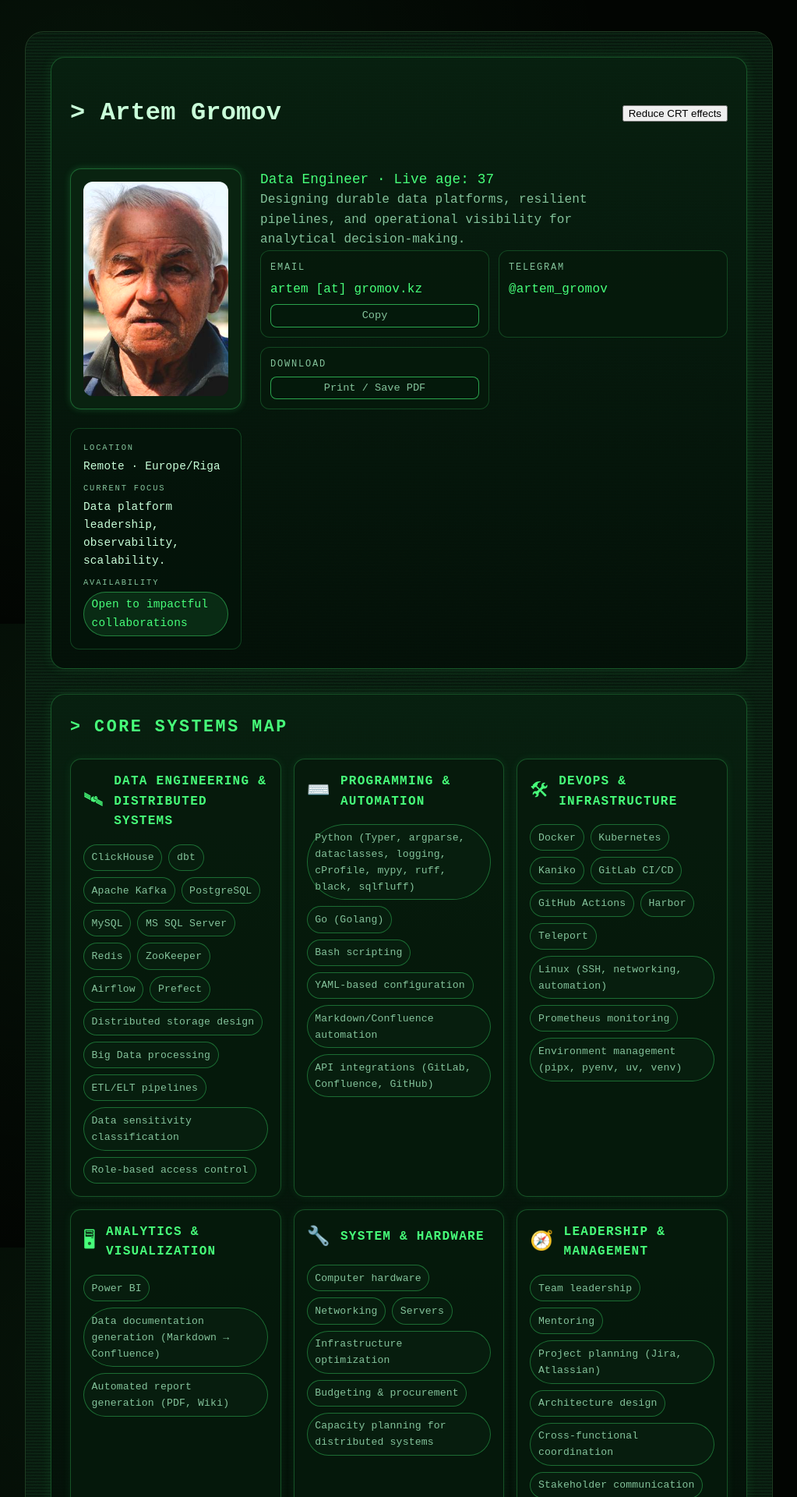
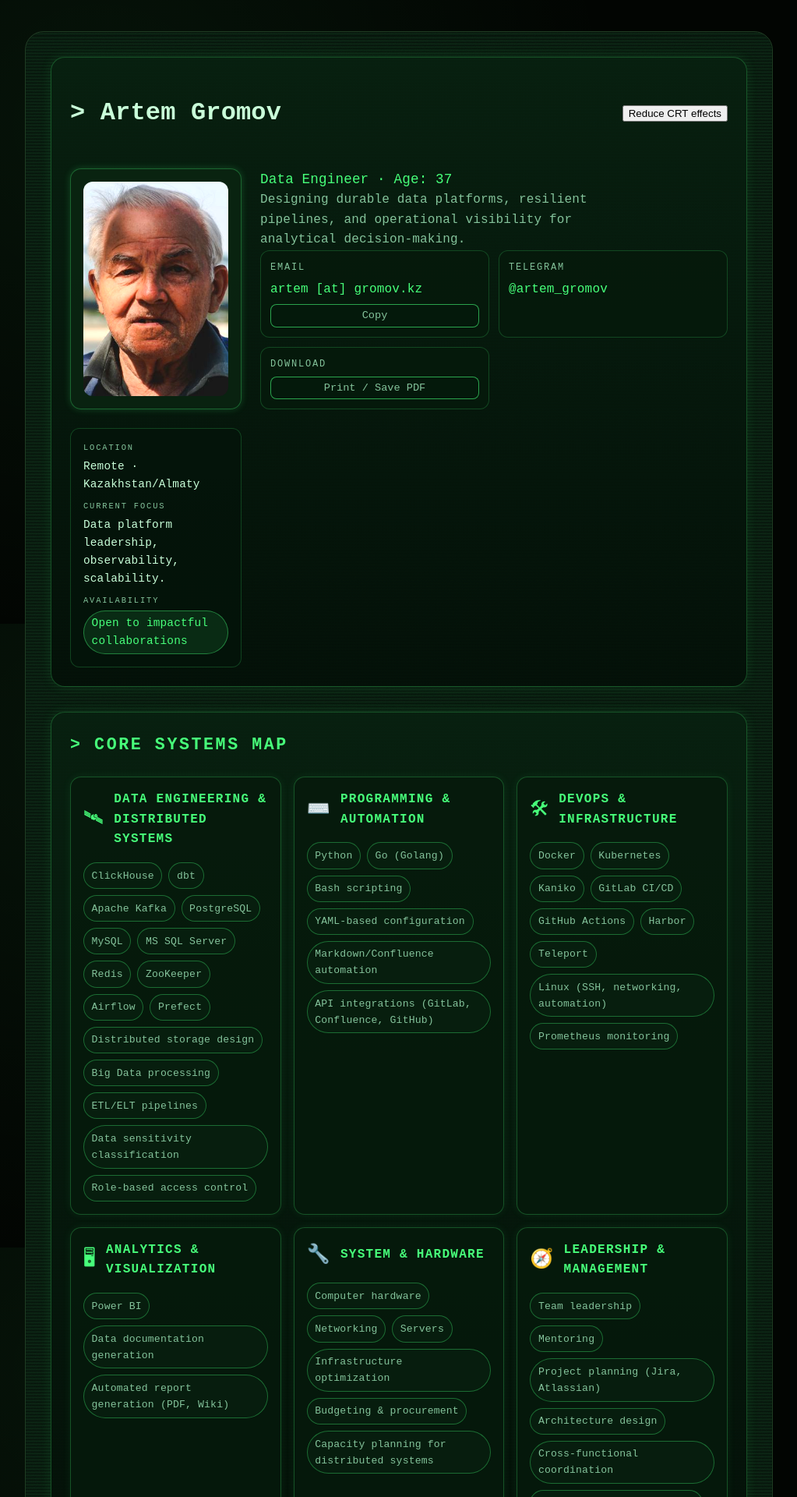
Before and after one commit to artem-gromov/gromov-kz, a PHP site: page / in a window 1280 px wide. Shown: the top 1920 px of the page at 78% size, without its empty margins (128-1151 px from the left). Run offline with PHP 8.4, Linux system fonts and the light colour scheme.

Commit message:
убрал лишнее

```diff
--- a/index.php
+++ b/index.php
@@ -37,7 +37,7 @@ $skillsGroups = [
         'title' => 'Programming & Automation',
         'icon' => '⌨️',
         'items' => [
-            'Python (Typer, argparse, dataclasses, logging, cProfile, mypy, ruff, black, sqlfluff)',
+            'Python',
             'Go (Golang)',
             'Bash scripting',
             'YAML-based configuration',
@@ -58,7 +58,6 @@ $skillsGroups = [
             'Teleport',
             'Linux (SSH, networking, automation)',
             'Prometheus monitoring',
-            'Environment management (pipx, pyenv, uv, venv)',
         ],
     ],
     [
@@ -66,7 +65,7 @@ $skillsGroups = [
         'icon' => '🖥',
         'items' => [
             'Power BI',
-            'Data documentation generation (Markdown → Confluence)',
+            'Data documentation generation',
             'Automated report generation (PDF, Wiki)',
         ],
     ],
@@ -226,22 +225,6 @@ function formatBytesToTB(?float $bytes): string
     <main id="main" class="main-content" role="main">
         <?php include __DIR__ . '/partials/skills.php'; ?>
         <?php include __DIR__ . '/partials/metrics.php'; ?>
-        <section class="panel optional-panels" aria-labelledby="optional-sections-title">
-            <div class="panel-header">
-                <h2 id="optional-sections-title" class="panel-title">> Transmission Buffer</h2>
-                <span class="caret" aria-hidden="true"></span>
-            </div>
-            <div class="panel-body optional-grid">
-                <?php foreach ($optionalSections as $sectionTitle => $placeholder): ?>
-                    <article class="optional-card">
-                        <header>
-                            <h3><?= htmlspecialchars($sectionTitle, ENT_QUOTES) ?></h3>
-                        </header>
-                        <p><?= htmlspecialchars($placeholder, ENT_QUOTES) ?></p>
-                    </article>
-                <?php endforeach; ?>
-            </div>
-        </section>
     </main>
     <?php include __DIR__ . '/partials/footer.php'; ?>
 </div>
--- a/partials/header.php
+++ b/partials/header.php
@@ -17,7 +17,7 @@
             <figcaption class="sr-only">Temporary avatar placeholder</figcaption>
         </figure>
         <div class="identity">
-            <p class="identity-title">Data Engineer · Live age: <span id="liveAge"><?= htmlspecialchars((string) $age, ENT_QUOTES) ?></span></p>
+            <p class="identity-title">Data Engineer · Age: <span id="liveAge"><?= htmlspecialchars((string) $age, ENT_QUOTES) ?></span></p>
             <p class="identity-subtitle">Designing durable data platforms, resilient pipelines, and operational visibility for analytical decision-making.</p>
             <div class="contact-grid" aria-label="Contact actions">
                 <div class="contact-item">
@@ -52,7 +52,7 @@
         <div class="status-panel" role="status">
             <div class="status-line">
                 <span class="status-label">Location</span>
-                <span class="status-value">Remote · Europe/Riga</span>
+                <span class="status-value">Remote · Kazakhstan/Almaty</span>
             </div>
             <div class="status-line">
                 <span class="status-label">Current Focus</span>
```
